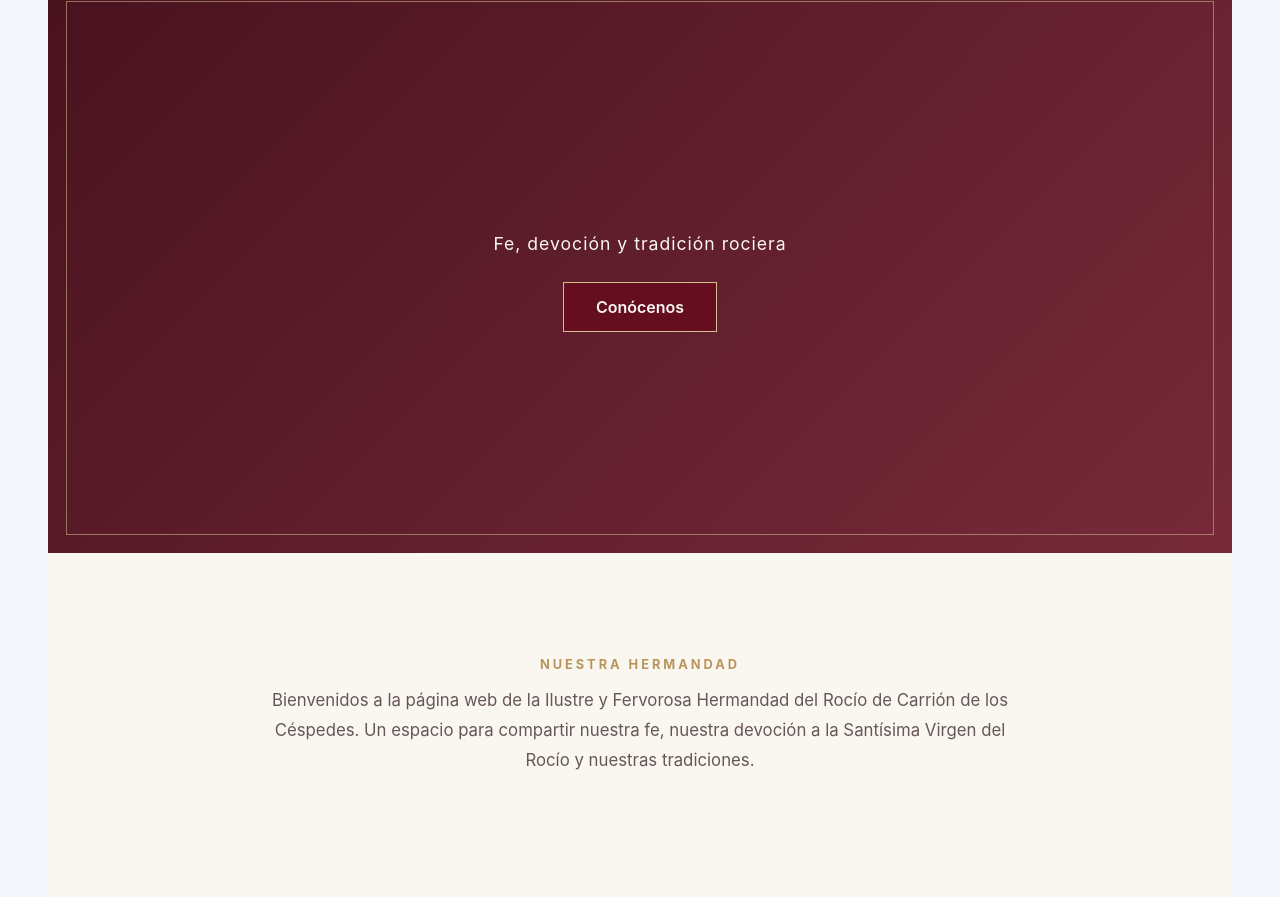
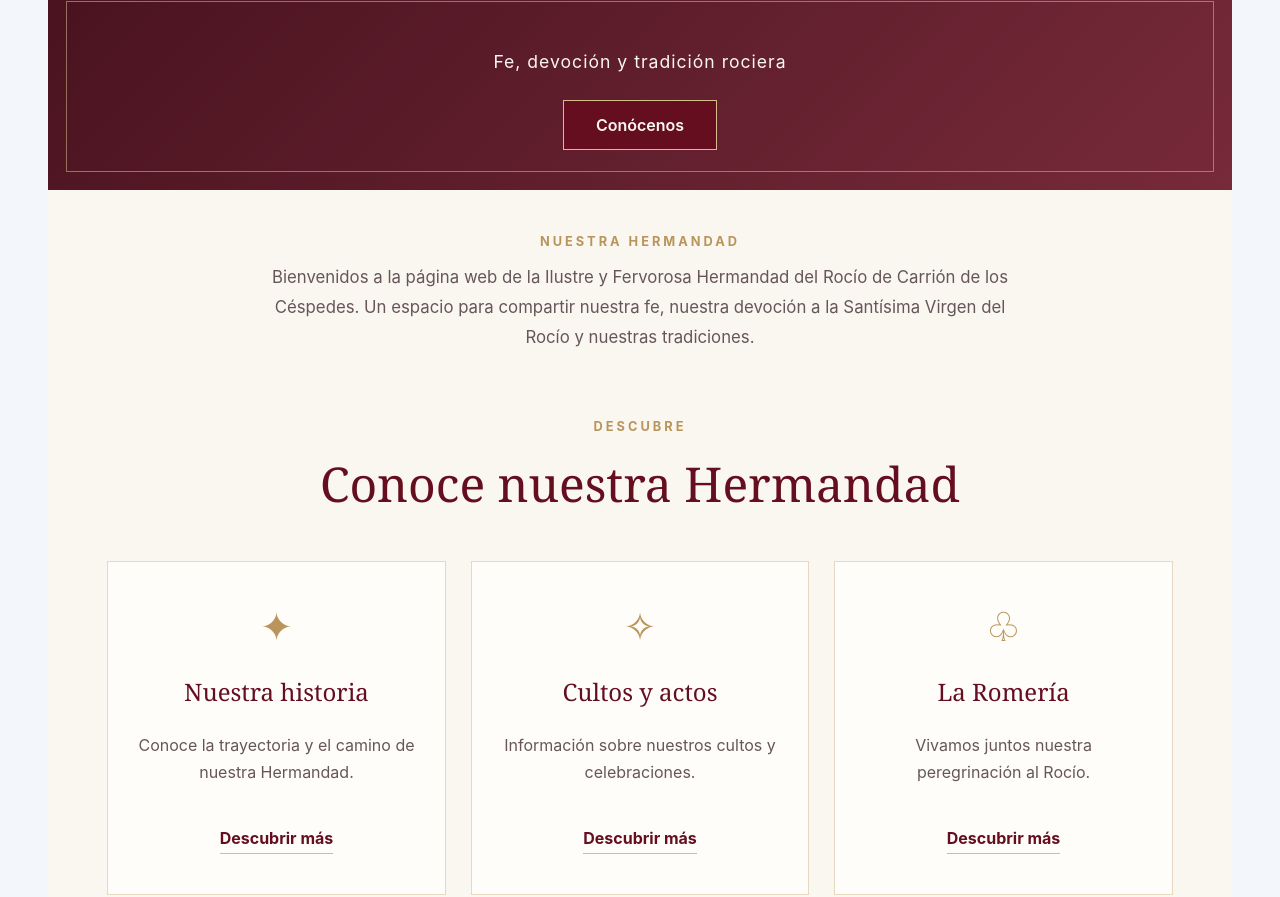
Before and after one commit to pabloosuna1/decarrionalrocio-angular-layout, an Angular app: page / in a window 1280 px wide. Shown: the part 196-1093 px from the top of the page. Built offline with nearby package versions, Linux system fonts and the light colour scheme.

Commit message:
update home

```diff
--- a/src/app/pages/home/home.css
+++ b/src/app/pages/home/home.css
@@ -16,11 +16,11 @@
 
 .hero {
   position: relative;
-  min-height: 570px;
+  min-height: 200px;
   display: flex;
   align-items: center;
   justify-content: center;
-  padding: 80px 24px;
+  padding: 40px 24px;
   text-align: center;
   color: #faf7f1;
   background:
@@ -96,8 +96,8 @@
 }
 
 .presentation {
-  padding-top: 100px;
-  padding-bottom: 85px;
+  padding-top: 40px;
+  padding-bottom: 30px;
   text-align: center;
 }
 
@@ -131,8 +131,8 @@
 }
 
 .featured {
-  padding-top: 45px;
-  padding-bottom: 100px;
+  padding-top: 20px;
+  padding-bottom: 50px;
 }
 
 .section-heading {
```
